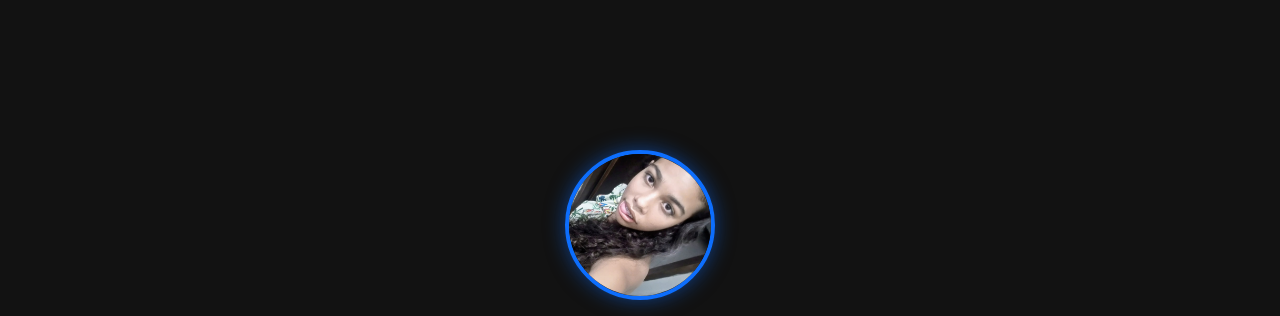
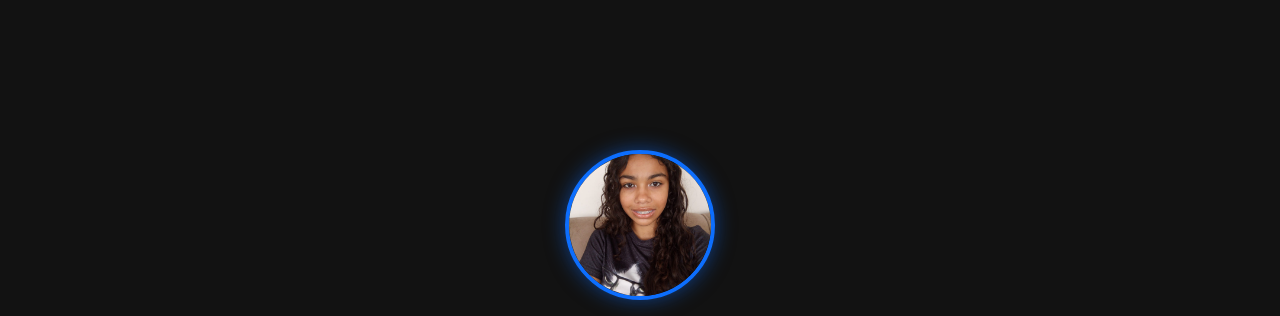
Before and after one commit to iasmymsimoes/meuportfolio, a plain HTML site: page index.html in a window 1280 px wide. Shown: the part 65-381 px from the top of the page. Drawn offline with nearby package versions, Linux system fonts and the light colour scheme.

Commit message:
adição de novos arquivos

```diff
--- a/index.html
+++ b/index.html
@@ -36,7 +36,7 @@
 
     <header class="hero-section d-flex align-items-center justify-content-center text-center">
         <div class="container">
-            <img src="miny.jpeg" alt="Foto de [Nome do Aluno]" class="foto-perfil mb-4">
+            <img src="mila.jpeg" alt="Foto de [Nome do Aluno]" class="foto-perfil mb-4">
             <h1 class="display-4">Iasmym Simões Lopes</h1>
             <p class="lead">Eu sou <span id="typewriter" class="typewriter-text"></span></p>
             <div class="mt-4">
```
Also changed, not shown: mila.jpeg (added).
